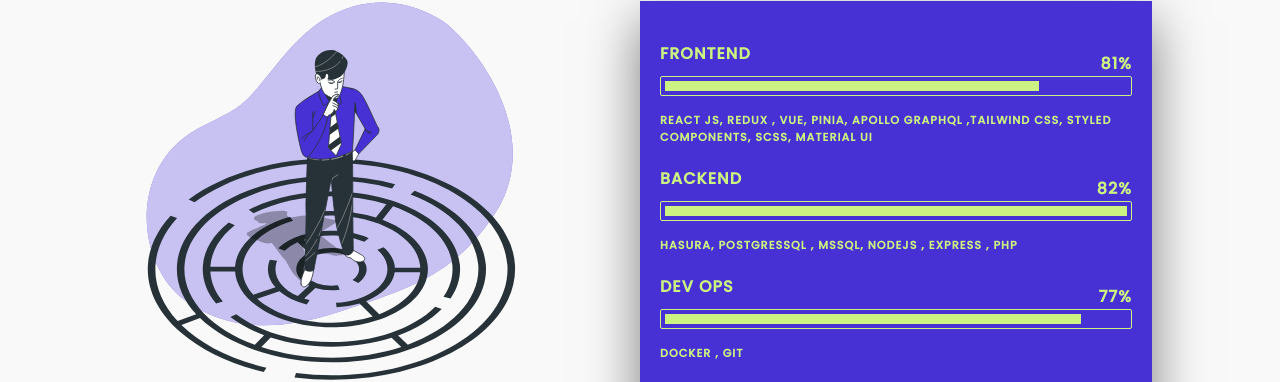
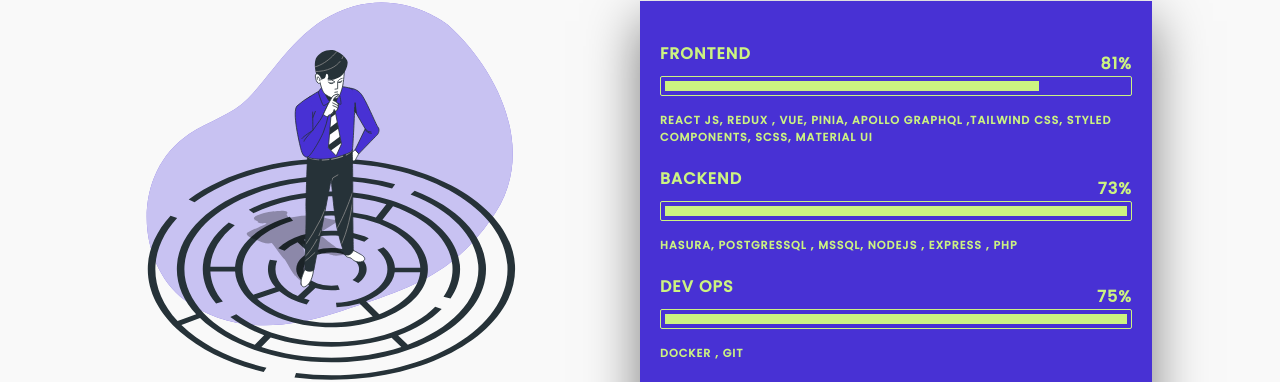
Before and after one commit to SolomonSitotaw23/my-portfolio, a React (Create React App) app: page / in a window 1280 px wide. Shown: the part 1007-1389 px from the top of the page. Built offline with nearby package versions, Linux system fonts and the light colour scheme.

Commit message:
Update Skills.jsx

```diff
--- a/src/components/Skills.jsx
+++ b/src/components/Skills.jsx
@@ -18,7 +18,7 @@ const Skills = () => {
 
       <SkillBox>
         <p>Backend</p>
-        <p>82%</p>
+        <p>73%</p>
         <Skill>
           <SkillLevel width="73"></SkillLevel>
         </Skill>
@@ -27,9 +27,9 @@ const Skills = () => {
 
       <SkillBox>
         <p>Dev ops</p>
-        <p>77%</p>
+        <p>75%</p>
         <Skill>
-          <SkillLevel></SkillLevel>
+          <SkillLevel width="75"></SkillLevel>
         </Skill>
         <Detail>Docker , git </Detail>
       </SkillBox>
```
